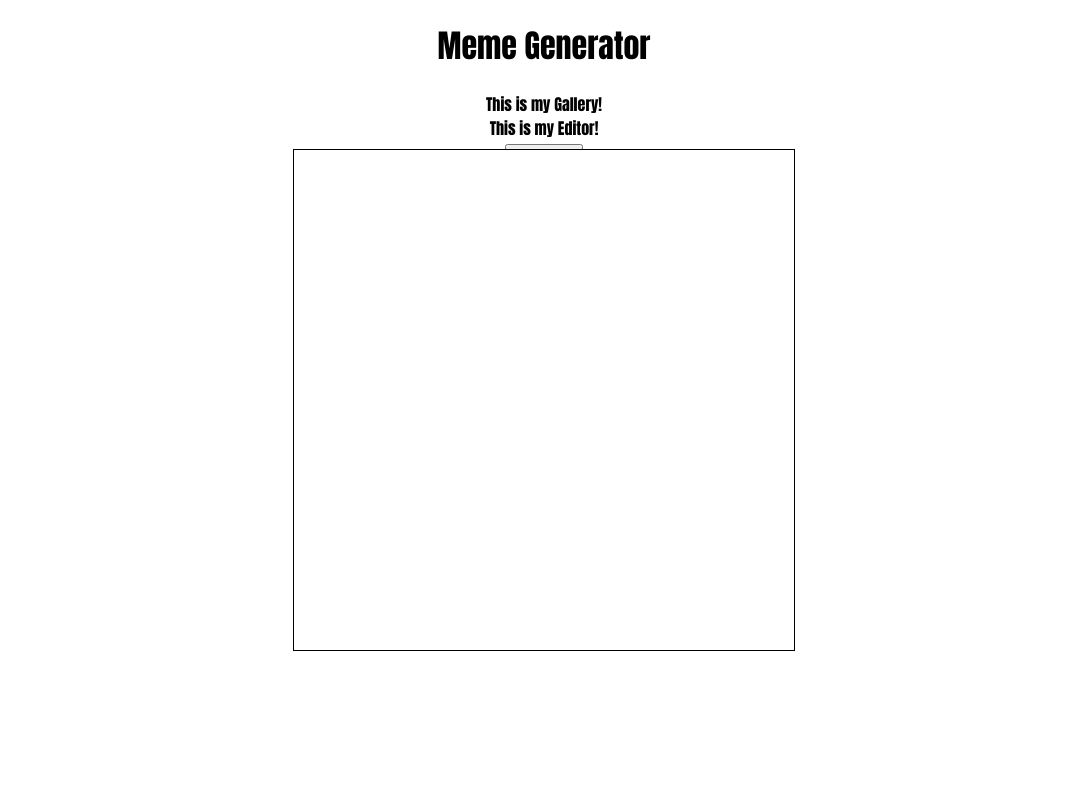
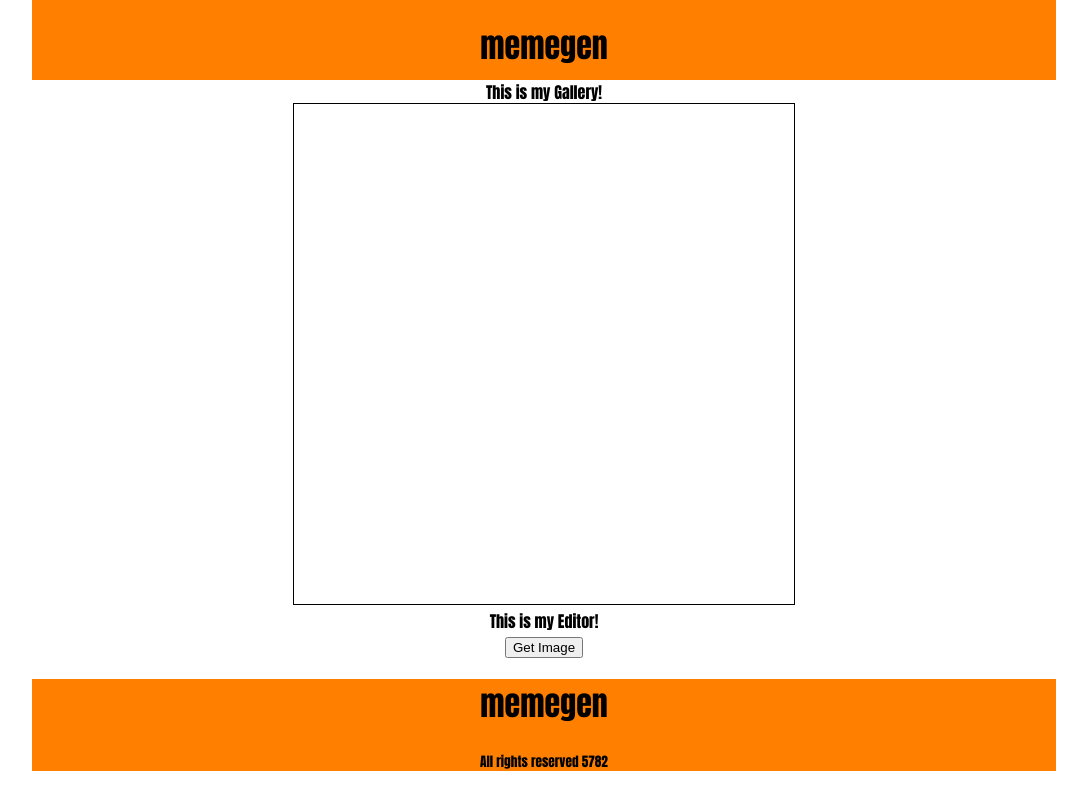
Before and after one commit to efratRotem/Meme-Generator, a plain HTML site: page index.html in a window 1280 px wide. Shown: the whole page, without its empty margins (96-1183 px from the left). Drawn offline with Linux system fonts and the light colour scheme.

Commit message:
add some design

```diff
--- a/css/basic/base.css
+++ b/css/basic/base.css
@@ -17,5 +17,4 @@ canvas{
     margin: 0 auto;
     outline: 1px solid black;
     background-color: white;
-    transform: translate(-50%, -50%);
 }
--- /dev/null
+++ b/css/basic/layout.css
@@ -0,0 +1,10 @@
+.header-layout {
+    display: flex;
+    flex-direction: row;
+}
+
+.footer-layout {
+    background-color: var(--clr1);
+    width: 80%;
+    margin: auto;
+}
--- /dev/null
+++ b/css/components/main-nav.css
@@ -0,0 +1,6 @@
+.main-nav {
+    width: 80%;
+    height: 10vh;
+    background-color: var(--clr1);
+    margin: auto;
+}
--- a/css/main.css
+++ b/css/main.css
@@ -1,3 +1,10 @@
+/* SETUP */
+@import 'setup/vars.css';
+
 /* BASIC */
+@import 'basic/base.css';
+@import 'basic/layout.css';
 
-@import 'basic/base.css';
+
+/* COMPONENTS */
+@import 'components/main-nav.css';
--- /dev/null
+++ b/css/setup/vars.css
@@ -0,0 +1,4 @@
+:root {
+    --clr1: #ff7f00;
+
+}
--- a/index.html
+++ b/index.html
@@ -10,18 +10,23 @@
 </head>
 
 <body onload="onInit()">
-    <header>
-        <h1>Meme Generator</h1>
+    <header class="header-layout">
+        <div class="main-nav">
+            <h1>memegen</h1>
+        </div>
     </header>
 
+    <main class="main-container">
         <section class="gallery">
             This is my Gallery!
             <div class="img-container"></div>
         </section>
 
         <section class="canvas-container">
-        <canvas class="layer1-canvas" height="500" width="500" style="position: absolute; left: 50%; top: 50%; z-index: 0;">
-            <canvas class="layer2-canvas" height="500" width="500" style="position: absolute; left: 50%; top: 50%; z-index: 1;"></canvas>
+            <canvas class="layer1-canvas" height="500" width="500"
+                style="position: block; left: 50%; top: 50%; z-index: 0;">
+                <canvas class="layer2-canvas" height="500" width="500"
+                    style="position: block; left: 50%; top: 50%; z-index: 1;"></canvas>
             </canvas>
         </section>
 
@@ -32,6 +37,12 @@
 
             </div>
         </section>
+    </main>
+
+    <footer class="footer-layout">
+        <h1>memegen</h1>
+        <h5>All rights reserved 5782</h5>
+    </footer>
 
     <script src="js/main.js"></script>
     <script src="js/meme-controller.js"></script>
```
Lines whose indentation alone changed are shown as unchanged.
